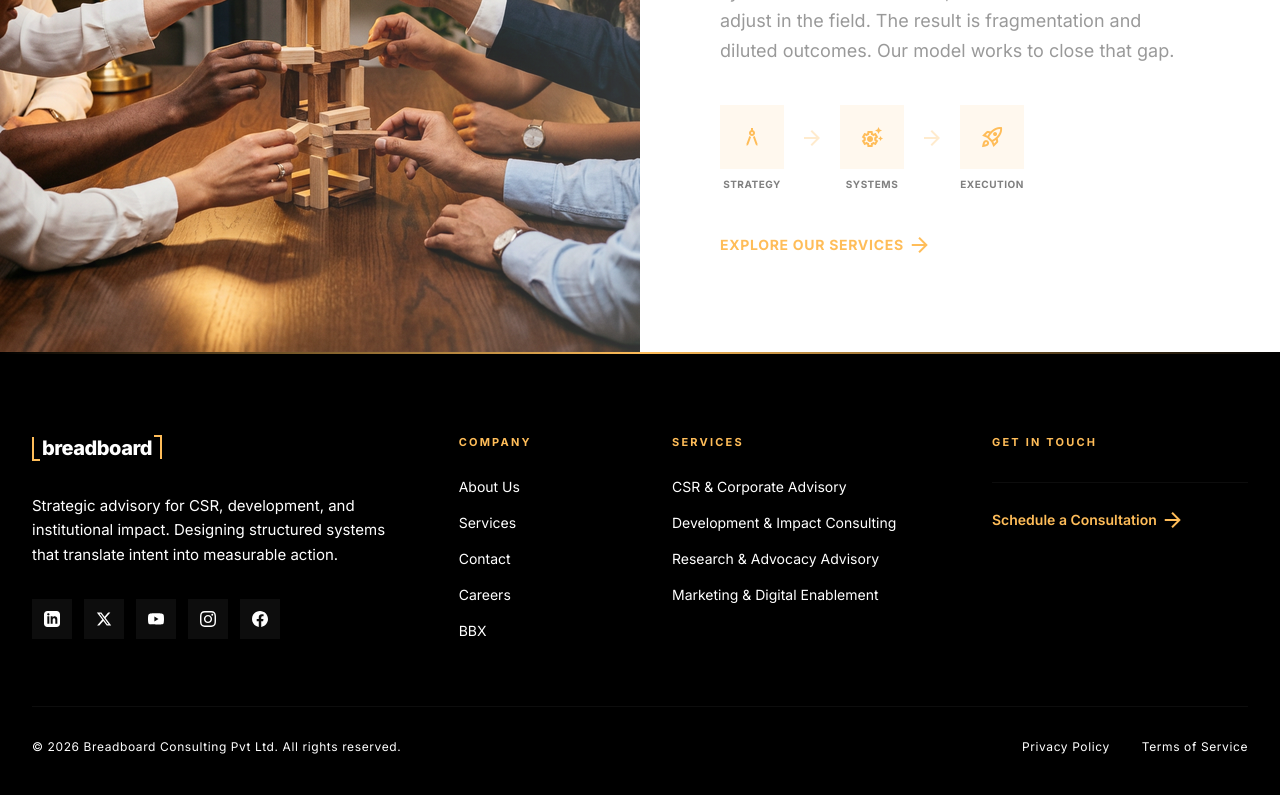
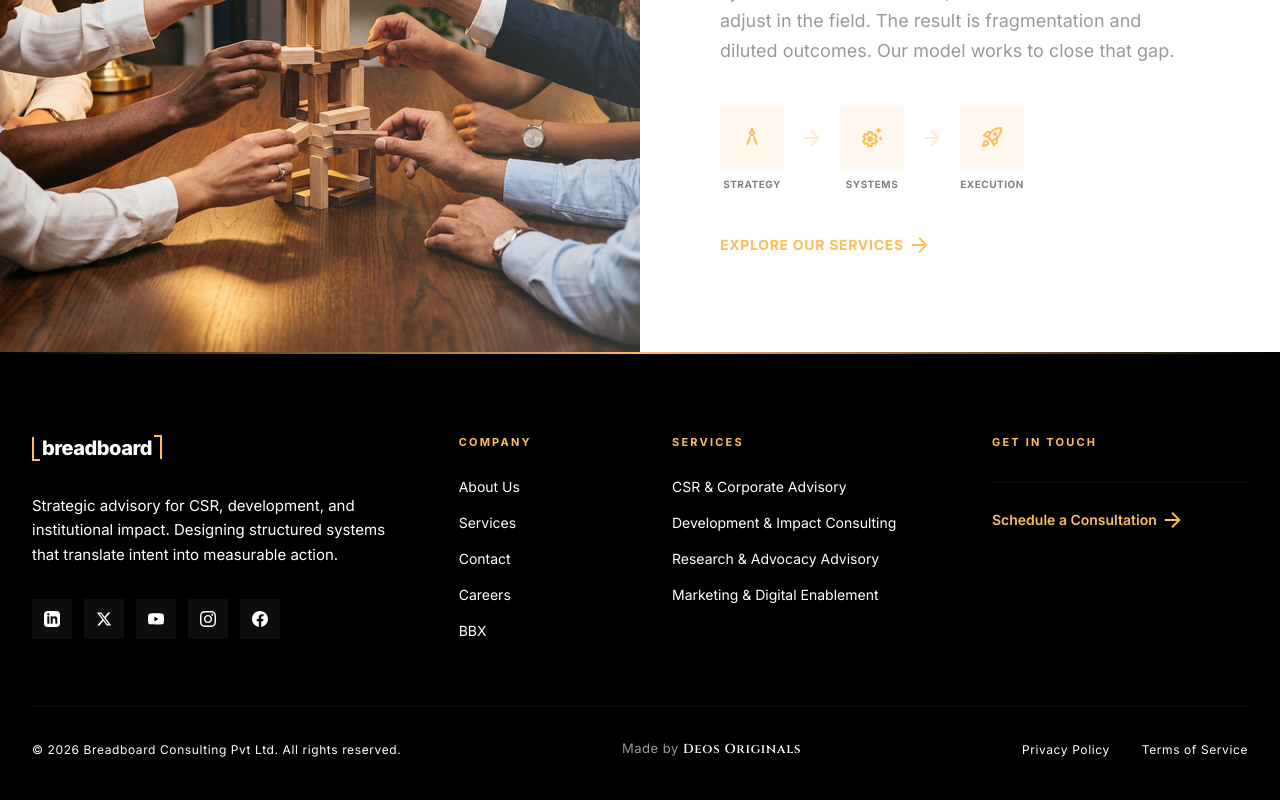
Before and after one commit to asherevolved/breadboard, a React (Vite) app in the folder breadboard-app/: page / in a window 1280 px wide. Shown: the part 4487-5287 px from the top of the page. Built offline with nearby package versions, Linux system fonts and the light colour scheme.

Commit message:
feat: add Made by Deos Originals credit in footer with Cinzel font

```diff
--- a/breadboard-app/index.html
+++ b/breadboard-app/index.html
@@ -9,7 +9,8 @@
     content="Breadboard Consulting Pvt Ltd — Strategic Advisory for CSR, Development and Institutional Impact. Designing structured systems that translate intent into measurable action." />
   <link rel="preconnect" href="https://fonts.googleapis.com" />
   <link rel="preconnect" href="https://fonts.gstatic.com" crossorigin />
-  <link href="https://fonts.googleapis.com/css2?family=Inter:wght@300;400;500;600;700;800&display=swap"
+  <link
+    href="https://fonts.googleapis.com/css2?family=Inter:wght@300;400;500;600;700;800&family=Cinzel:wght@400;600;700&display=swap"
     rel="stylesheet" />
   <link href="https://fonts.googleapis.com/css2?family=Material+Symbols+Outlined:wght,FILL@100..700,0..1&display=swap"
     rel="stylesheet" />
--- a/breadboard-app/src/components/Footer.jsx
+++ b/breadboard-app/src/components/Footer.jsx
@@ -92,9 +92,24 @@ export default function Footer() {
                 </div>
 
                 {/* Bottom */}
-                <div className="border-t border-white/5 pt-8 flex flex-col md:flex-row justify-between items-center">
+                <div className="border-t border-white/5 pt-8 flex flex-col md:flex-row justify-between items-center gap-4">
                     <p className="text-xs text-white tracking-wider">© {year} Breadboard Consulting Pvt Ltd. All rights reserved.</p>
-                    <div className="flex gap-8 mt-4 md:mt-0">
+                    <a
+                        href="https://deosoriginals.com"
+                        target="_blank"
+                        rel="noopener noreferrer"
+                        style={{ fontSize: '13px', letterSpacing: '0.04em' }}
+                        className="text-white/60 hover:text-primary transition-colors duration-300"
+                    >
+                        Made by{' '}
+                        <span
+                            style={{ fontFamily: "'Cinzel', serif", fontWeight: 600, letterSpacing: '0.06em' }}
+                            className="text-white hover:text-primary transition-colors duration-300"
+                        >
+                            Deos Originals
+                        </span>
+                    </a>
+                    <div className="flex gap-8">
                         <a href="#" className="text-xs text-white hover:text-white/50 transition-colors tracking-wider">Privacy Policy</a>
                         <a href="#" className="text-xs text-white hover:text-white/50 transition-colors tracking-wider">Terms of Service</a>
                     </div>
```
